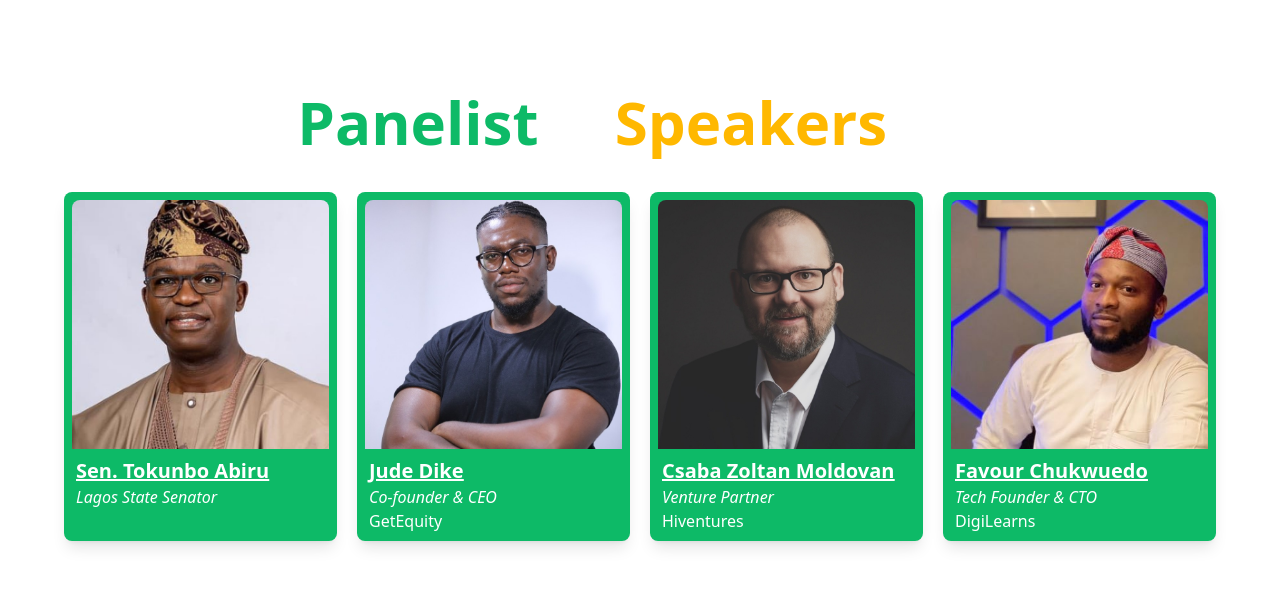
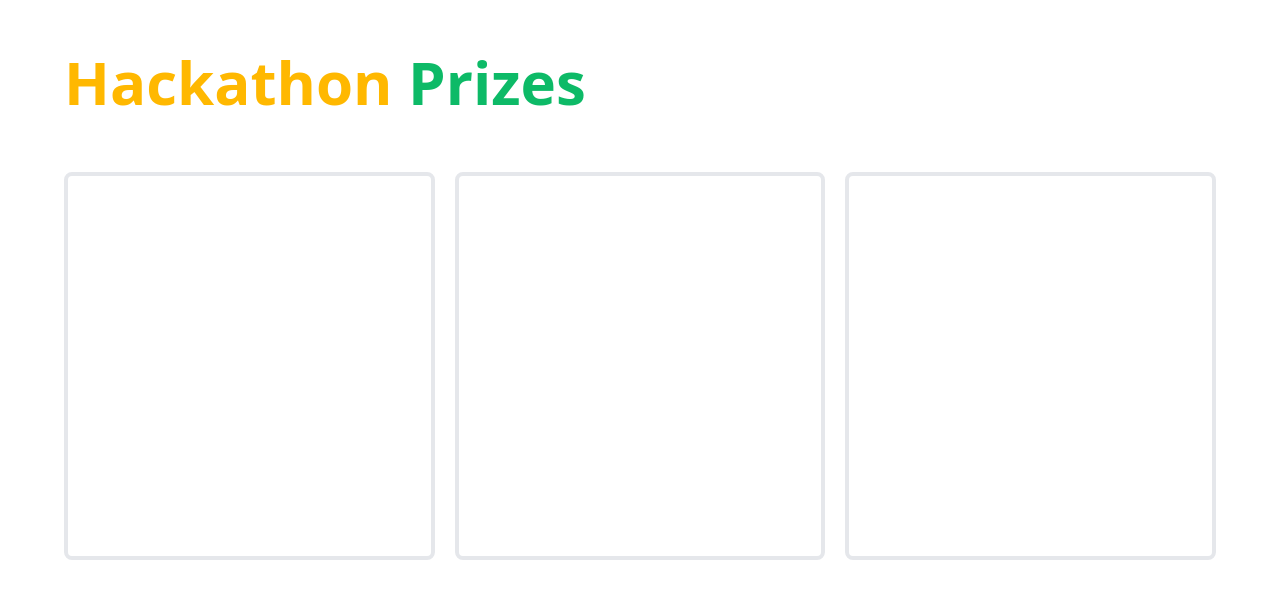
Before and after one commit to GenZtechies/gzt-hackfest, a Next.js app: page / in a window 1280 px wide. Shown: the part 2988-3600 px from the top of the page. Built offline with nearby package versions, Linux system fonts and the light colour scheme.

Commit message:
update: hackathon prizes updated

```diff
--- a/pages/index.tsx
+++ b/pages/index.tsx
@@ -116,6 +116,40 @@ const Home: NextPage = () => {
                                     latest development in the technology ecosystem. We are set to achieve this through events that features workshops, talks, seminars, awareness, thus giving
                                     opportunities and empowerments to GenZ Techies.
                                 </p>
+                            </div>
+                        </div>
+                    </div>
+                </section>
+
+                <section id="prizes" className="flex flex-col items-center min-h-screen p-10">
+                    <div className="my-auto w-full max-w-6xl">
+                        <h3 className="text-4xl md:text-6xl text-white font-bold" data-aos="fade-right">
+                            <span className="text-primary-yellow">Hackathon</span> <span className="text-primary-green">Prizes</span>
+                        </h3>
+
+                        <div className="w-full flex flex-col my-5">
+                            <div className="grid grid-cols-1 md:grid-cols-3 gap-5 my-10">
+                                <div className="border-4 hover:bg-primary-green w-full p-10 aspect-square rounded-lg ">
+                                    <h4 className="text-lg font-bold text-white uppercase">
+                                        <span className="text-9xl">1</span> st
+                                    </h4>
+                                    <p className="text-white text-2xl uppercase">place</p>
+                                    <h3 className="text-white text-6xl mt-5">NGN 250,000</h3>
+                                </div>
+                                <div className="border-4 hover:bg-primary-green w-full p-10 aspect-square rounded-lg ">
+                                    <h4 className="text-lg font-bold text-white uppercase">
+                                        <span className="text-9xl">2</span> nd
+                                    </h4>
+                                    <p className="text-white text-2xl uppercase">place</p>
+                                    <h3 className="text-white text-6xl mt-5">NGN 150,000</h3>
+                                </div>
+                                <div className="border-4 hover:bg-primary-green w-full p-10 aspect-square rounded-lg ">
+                                    <h4 className="text-lg font-bold text-white uppercase">
+                                        <span className="text-9xl">3</span> rd
+                                    </h4>
+                                    <p className="text-white text-2xl uppercase">place</p>
+                                    <h3 className="text-white text-6xl mt-5">NGN 100,000</h3>
+                                </div>
                             </div>
                         </div>
                     </div>
```
